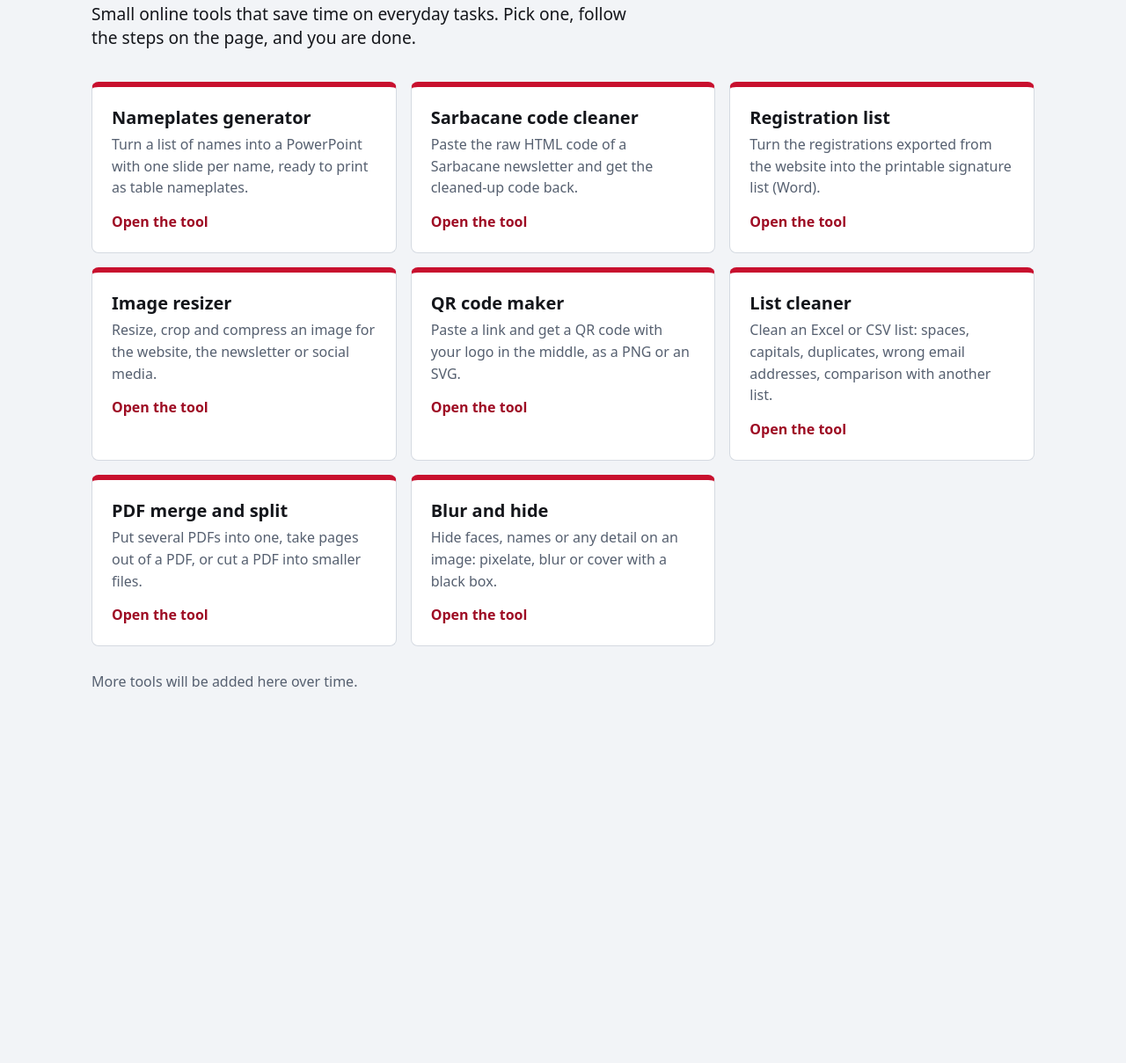
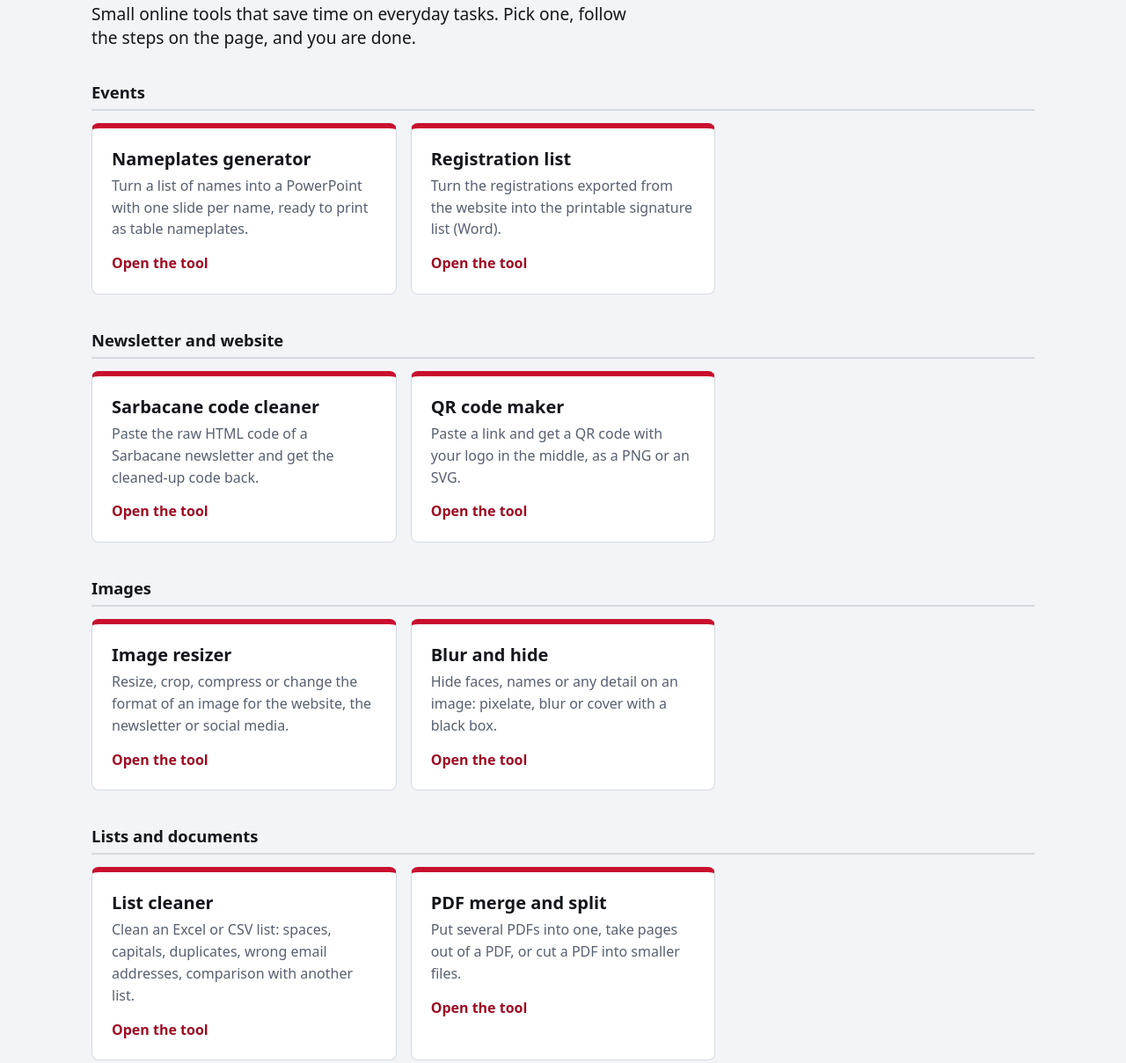
Before and after one commit to FrancescoFEPS/toolbox_FEPS, a plain HTML site: page index.html in a window 1280 px wide. Shown: the part 111-1320 px from the top of the page at 88% size. Before the commit the page ends 971 px from the top, so only its background shows below. Drawn offline with Linux system fonts and the light colour scheme.

Commit message:
Add files via upload

```diff
--- a/imageresizer/imageresizer.js
+++ b/imageresizer/imageresizer.js
@@ -24,6 +24,7 @@ const mode = () => document.querySelector('input[name="mode"]:checked').value;
 const kb = n => n >= 1048576 ? (n / 1048576).toFixed(1) + " MB" : Math.max(1, Math.round(n / 1024)) + " KB";
 function setStatus(t, k) { $("status").textContent = t; $("status").className = k || ""; }
 function target() {
+  if (mode() === "same") return bmp ? { W: bmp.width, H: bmp.height } : null;   // original size: nothing to type
   const clamp = v => Math.min(MAX_SIDE, parseInt(v, 10));
   const W = clamp($("w").value), H = clamp($("h").value);
   const okW = W > 0, okH = H > 0;
@@ -48,6 +49,8 @@ function render() {
   const m = mode(), t = target();
   $("cropTools").hidden = m !== "crop";
   $("bgTools").hidden = m !== "pad";
+  $("sizeBox").hidden = m === "same";
+  $("sameNote").hidden = m !== "same";
   canvas.className = m === "crop" ? "crop" : "";
   $("step2").classList.toggle("done", !!bmp && !!t);
   $("go").disabled = !(bmp && t);
@@ -68,6 +71,8 @@ function render() {
   } else if (m === "fit") {
     const s = Math.min(1, t.W / iw, t.H / ih);
     cw = Math.max(1, Math.round(iw * s)); ch = Math.max(1, Math.round(ih * s)); dx = 0; dy = 0; dw = cw; dh = ch;
+  } else if (m === "same") {
+    cw = iw; ch = ih; dx = 0; dy = 0; dw = iw; dh = ih;
   } else {
     cw = t.W; ch = t.H;
     const s = Math.min(cw / iw, ch / ih);
--- a/index.html
+++ b/index.html
@@ -9,6 +9,8 @@
 <link rel="stylesheet" href="assets/style.css">
 <style>
 .lede{margin:0 0 36px;max-width:56ch}
+.group{margin:0 0 40px}
+.group-title{margin:0 0 14px;padding-bottom:8px;border-bottom:2px solid var(--line);font-size:1.15rem;line-height:1.25}
 .tools{display:grid;gap:16px;grid-template-columns:repeat(auto-fill,minmax(280px,1fr))}
 .tool{display:flex;flex-direction:column;gap:6px;padding:22px;background:var(--surface);border:1px solid var(--line);border-top:6px solid var(--red);border-radius:var(--r);color:inherit;text-decoration:none}
 .tool:hover{border-color:var(--red);box-shadow:0 14px 28px -18px rgba(20,22,27,.45)}
@@ -31,16 +33,15 @@
   <h1>Team toolbox</h1>
   <p class="lede">Small online tools that save time on everyday tasks. Pick one, follow the steps on the page, and you are done.</p>
 
+  <!-- One <section class="group"> per type of tool. To add a tool: copy a whole <a class="tool"> block into the right group
+       (or copy a whole group to start a new one), then change the link, the title and the sentence. -->
+
+  <section class="group" aria-labelledby="g-events">
+    <h2 class="group-title" id="g-events">Events</h2>
     <div class="tools">
-    <!-- One block per tool. To add a tool: copy a whole <a> block, change the link, the title and the sentence. -->
       <a class="tool" href="nameplates/nameplates.html">
         <h2>Nameplates generator</h2>
         <p>Turn a list of names into a PowerPoint with one slide per name, ready to print as table nameplates.</p>
-      <span class="open">Open the tool</span>
-    </a>
-    <a class="tool" href="sarbacane/sarbacane.html">
-      <h2>Sarbacane code cleaner</h2>
-      <p>Paste the raw HTML code of a Sarbacane newsletter and get the cleaned-up code back.</p>
         <span class="open">Open the tool</span>
       </a>
       <a class="tool" href="registration/registration.html">
@@ -48,9 +49,15 @@
         <p>Turn the registrations exported from the website into the printable signature list (Word).</p>
         <span class="open">Open the tool</span>
       </a>
-    <a class="tool" href="imageresizer/imageresizer.html">
-      <h2>Image resizer</h2>
-      <p>Resize, crop and compress an image for the website, the newsletter or social media.</p>
+    </div>
+  </section>
+
+  <section class="group" aria-labelledby="g-web">
+    <h2 class="group-title" id="g-web">Newsletter and website</h2>
+    <div class="tools">
+      <a class="tool" href="sarbacane/sarbacane.html">
+        <h2>Sarbacane code cleaner</h2>
+        <p>Paste the raw HTML code of a Sarbacane newsletter and get the cleaned-up code back.</p>
         <span class="open">Open the tool</span>
       </a>
       <a class="tool" href="qrcode/qrcode.html">
@@ -58,6 +65,28 @@
         <p>Paste a link and get a QR code with your logo in the middle, as a PNG or an SVG.</p>
         <span class="open">Open the tool</span>
       </a>
+    </div>
+  </section>
+
+  <section class="group" aria-labelledby="g-images">
+    <h2 class="group-title" id="g-images">Images</h2>
+    <div class="tools">
+      <a class="tool" href="imageresizer/imageresizer.html">
+        <h2>Image resizer</h2>
+        <p>Resize, crop, compress or change the format of an image for the website, the newsletter or social media.</p>
+        <span class="open">Open the tool</span>
+      </a>
+      <a class="tool" href="blur/blur.html">
+        <h2>Blur and hide</h2>
+        <p>Hide faces, names or any detail on an image: pixelate, blur or cover with a black box.</p>
+        <span class="open">Open the tool</span>
+      </a>
+    </div>
+  </section>
+
+  <section class="group" aria-labelledby="g-docs">
+    <h2 class="group-title" id="g-docs">Lists and documents</h2>
+    <div class="tools">
       <a class="tool" href="cleaner/cleaner.html">
         <h2>List cleaner</h2>
         <p>Clean an Excel or CSV list: spaces, capitals, duplicates, wrong email addresses, comparison with another list.</p>
@@ -68,12 +97,8 @@
         <p>Put several PDFs into one, take pages out of a PDF, or cut a PDF into smaller files.</p>
         <span class="open">Open the tool</span>
       </a>
-    <a class="tool" href="blur/blur.html">
-      <h2>Blur and hide</h2>
-      <p>Hide faces, names or any detail on an image: pixelate, blur or cover with a black box.</p>
-      <span class="open">Open the tool</span>
-    </a>
     </div>
+  </section>
 
   <p class="soon">More tools will be added here over time.</p>
 </div>
```
Also changed, not shown: imageresizer/imageresizer.html (+13 -8 lines), 1 other file. Lines whose indentation alone changed are shown as unchanged.
